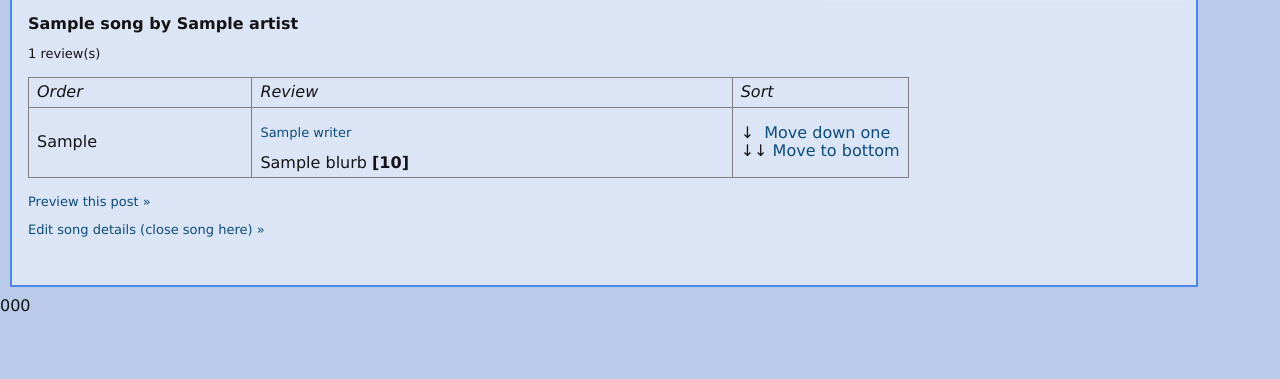
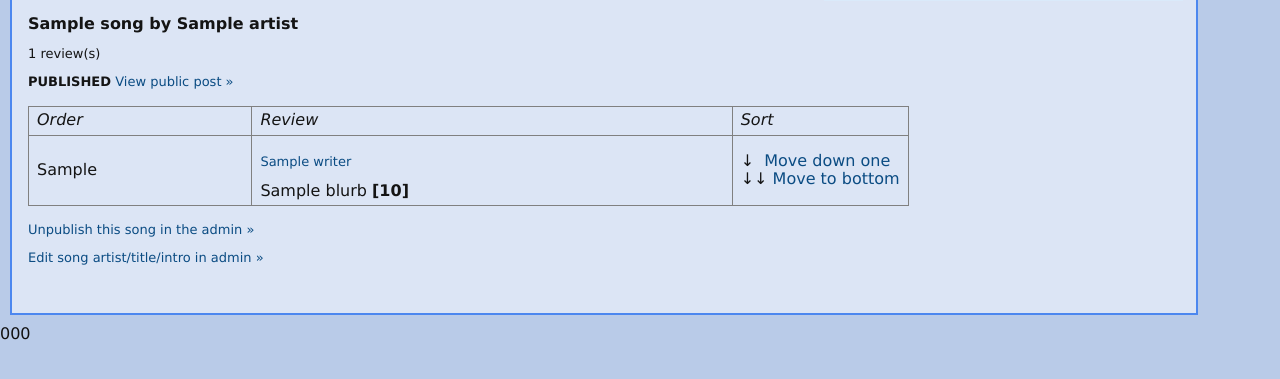
Before and after one commit to katstevens/jukebox-tnj, a Django app: template blurber/templates/view_reviews.html in a window 1280 px wide. Shown: the part 72-451 px from the top of the page. Run offline with Django 3.2, Linux system fonts and the light colour scheme; the template is opened without the code that fills it: most values are stand-ins (such as "Sample title", 1, 10 or a date in 2020).

Commit message:
Navigation links for closing/publishing posts

```diff
--- a/blurber/templates/preview_post.html
+++ b/blurber/templates/preview_post.html
@@ -10,13 +10,14 @@
 	<div class="top-border" style="border-top:1px solid #999;">
 		<p><a href="{% url 'view_reviews' song.id %}">Re-order these blurbs &raquo;</a></p>
 		<p><a href="{% url 'fetch_html' song.id %}">Get HTML for some copyin' and pastin' &raquo;</a></p>
-		<p><a href="{% url 'admin:blurber_song_change' song.id %}">Edit song details in admin (close song here) &raquo;</a></p>
+		<p><a href="{% url 'admin:blurber_song_change' song.id %}">Edit song artist/title/intro in admin &raquo;</a></p>
 	</div>
 	{% if song.status == "closed" %}
 	<div class="top-border" style="border-top:1px solid #999;">
 		<p><b>Closed songs only</b></p>
-		<p><a href="{% url 'publish_song_to_wordpress' song.id %}">Publish on Wordpress (YES CLICKING THIS LINK WILL REALLY DO IT) &raquo;</a></p>
+		<p><a href="{% url 'publish_song' song.id %}">Publish (YES CLICKING THIS LINK WILL REALLY DO IT) &raquo;</a></p>
 	</div>
 	{% endif %}
+	<p>If you want to unpublish a song, use the <a href="{% url 'admin:blurber_song_change' song.id %}">admin</a>.</p>
 <br />
 {% endblock %}
--- a/blurber/templates/view_reviews.html
+++ b/blurber/templates/view_reviews.html
@@ -6,8 +6,10 @@
 {% block content %}
 	<div>
 		<br />
-		<strong>{{ song.title }} by {{ song.artist }}</strong>
+		<h3>{{ song.title }} by {{ song.artist }}</h3>
 		<p>{{ review_count }} review(s)</p>
+		<p><strong>{{ song.status|upper }}</strong>
+			{% if song.status == 'published' %}<a href="{% url 'single_post' song.id %}">View public post &raquo;</a>{% endif %}</p>
 	</div>
 	<div>
 		<table>
@@ -42,8 +44,15 @@
 		</table>
 	</div>
 	<div>
-		<p><a href="{% url 'preview_post' song.id %}">Preview this post &raquo;</a></p>
-		<p><a href="{% url 'admin:blurber_song_change' song.id %}">Edit song details (close song here) &raquo;</a></p>
+		{% if song.status == 'closed' %}
+			<p><a href="{% url 'preview_post' song.id %}">Preview (and then publish) this post &raquo;</a></p>
+		{% elif song.status == 'open' %}
+			<p><a href="{% url 'close_song' song.id %}">Close this song &raquo;</a></p>
+		{% elif song.status == 'published' %}
+			<p><a href="{% url 'admin:blurber_song_change' song.id %}">Unpublish this song in the admin &raquo;</a></p>
+		{% endif %}
+		<p><a href="{% url 'admin:blurber_song_change' song.id %}">Edit song artist/title/intro in admin &raquo;</a></p>
+
 	</div>
 	<br />
 {% endblock %}
--- a/blurber/urls.py
+++ b/blurber/urls.py
@@ -2,7 +2,8 @@ from django.conf.urls import url
 
 from blurber.views import (
     weekly_schedule, write_review, upload_song, view_reviews,
-    preview_post, fetch_html, move_review, publish_song_to_wordpress
+    close_song, publish_song,
+    preview_post, fetch_html, move_review
 )
 
 urlpatterns = [
@@ -15,7 +16,8 @@ urlpatterns = [
     url(r'^song/(?P<song_id>\d+)/reviews/$', view_reviews, name='view_reviews'),
     url(r'^song/(?P<song_id>\d+)/preview/$', preview_post, name='preview_post'),
     url(r'^song/(?P<song_id>\d+)/source/$', fetch_html, name='fetch_html'),
-    url(r'^song/(?P<song_id>\d+)/publish/$', publish_song_to_wordpress, name='publish_song_to_wordpress'),
+    url(r'^song/(?P<song_id>\d+)/close/$', close_song, name='close_song'),
+    url(r'^song/(?P<song_id>\d+)/publish/$', publish_song, name='publish_song'),
     url(r'^review/(?P<review_id>\d+)/moveup/$', move_review, {'direction': 'up'}, name='move_review_up'),
     url(r'^review/(?P<review_id>\d+)/movedown/$', move_review, {'direction': 'down'}, name='move_review_down'),
     url(r'^review/(?P<review_id>\d+)/movetop/$', move_review, {'direction': 'top'}, name='move_review_top'),
```
Also changed, not shown: blurber/templates/schedule.html (+8 -5 lines), blurber/tests/test_views.py (+25 -2 lines), blurber/views.py (+14 -1 lines).
